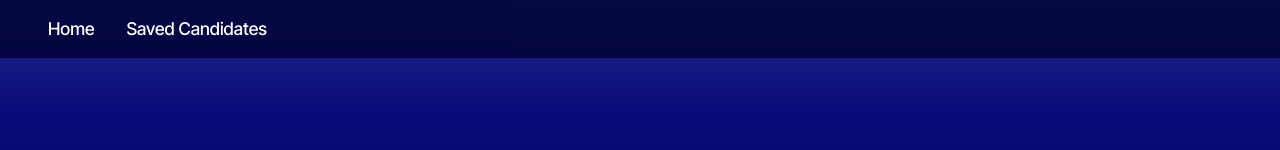
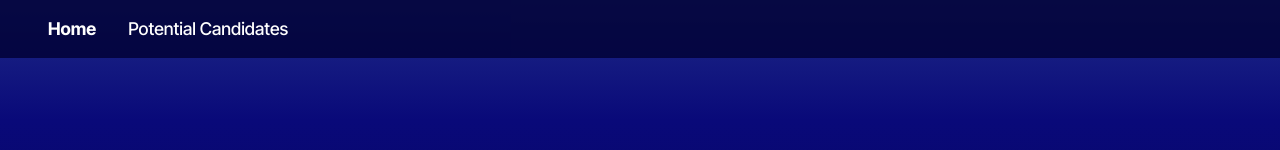
Before and after one commit to validai/Candidate-Search, a React (Vite) app: page / in a window 1280 px wide. Shown: the top 150 px of the page. Built offline with nearby package versions, Linux system fonts and the light colour scheme; no server answers.

Commit message:
added files and yes

```diff
--- a/src/App.tsx
+++ b/src/App.tsx
@@ -17,17 +17,14 @@ const Layout = () => {
 };
 
 const App = () => {
-  console.log(
-    "Environment Variable (VITE_GITHUB_TOKEN):",
-    import.meta.env.VITE_GITHUB_TOKEN
-  );
+  console.log("Environment Variable (VITE_GITHUB_TOKEN):", import.meta.env.VITE_GITHUB_TOKEN);
 
   return (
     <Routes>
       <Route path="/" element={<Layout />}>
         <Route index element={<CandidateSearch />} />
         <Route path="search" element={<CandidateSearch />} />
-        <Route path="saved" element={<SavedCandidates />} />
+        <Route path="potential-candidates" element={<SavedCandidates />} />
         <Route path="*" element={<ErrorPage />} />
       </Route>
     </Routes>
--- a/src/components/Nav.tsx
+++ b/src/components/Nav.tsx
@@ -1,18 +1,18 @@
-import { Link } from "react-router-dom";
+import { NavLink } from "react-router-dom";
 
 const Nav = () => {
   return (
     <nav className="nav">
       <ul>
         <li className="nav-item">
-          <Link to="/" className="nav-link">
+          <NavLink to="/" className="nav-link">
             Home
-          </Link>
+          </NavLink>
         </li>
         <li className="nav-item">
-          <Link to="/saved-candidates" className="nav-link">
-            Saved Candidates
-          </Link>
+          <NavLink to="/saved-candidates" className="nav-link">
+            Potential Candidates
+          </NavLink>
         </li>
       </ul>
     </nav>
```
